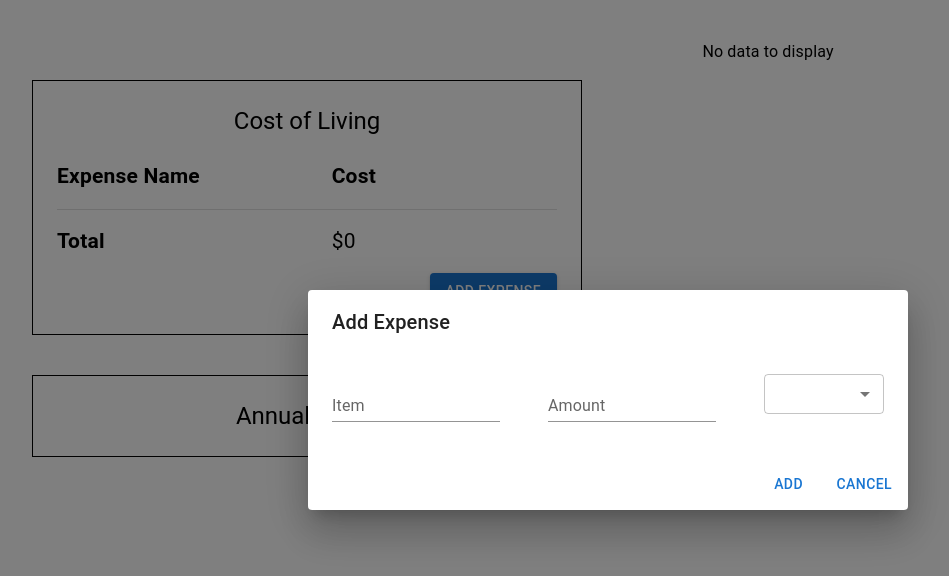
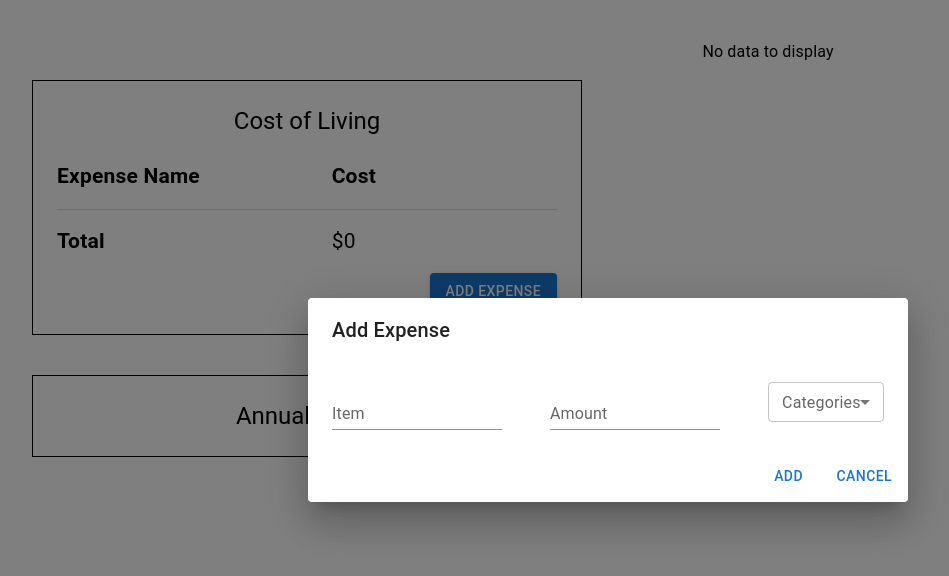
Before and after one commit to vknanavati/typescript-calculator, a React (Create React App) app: page / in a window 1280 px wide. Both pictures are taken after a click on the button "ADD EXPENSE". Shown: the top 576 px of the page, without its empty margins (32-981 px from the left). Built offline with nearby package versions, Linux system fonts and the light colour scheme.

Commit message:
changed width of FormControl, added inputLabel.

```diff
--- a/src/components/AddExpenseForm.tsx
+++ b/src/components/AddExpenseForm.tsx
@@ -1,4 +1,4 @@
-import { FormControl, Select, MenuItem, Dialog, DialogContent, DialogTitle, TextField, Box, Button, DialogActions, SelectChangeEvent } from "@mui/material";
+import { FormControl, Select, MenuItem, Dialog, DialogContent, DialogTitle, TextField, Box, Button, DialogActions, SelectChangeEvent, InputLabel } from "@mui/material";
 import { Expenses, HandleSetCategory, categories, FormSubmitted, ExpenseDescriptionError, ExpenseAmountError, HandleExpenseDescriptionChange, HandleExpenseAmountChange, IsEdit, DialogOpenState, HandleCloseExpense, SetExpenseDescription, SetExpenseAmount, HandleSaveExpense, selectedCategory } from "../types";
 
 interface AddExpenseFormProps {
@@ -53,10 +53,11 @@ export function AddExpenseForm({ selectedCategory, handleSetCategory, categories
                         onChange={handleExpenseAmountChange}
                     />
 
-                    <Box display={"flex"} justifyContent={"space-between"} mb={3}>
-                        <FormControl sx={{ width: 120 }} size="small">
+
+                        <FormControl sx={{ width: 150 }} size="small">
+                        <InputLabel>Categories</InputLabel>
                         <Select
-                            label="categories"
+                            label="Categories"
                             value={selectedCategory}
                             defaultValue=""
                             onChange={(e: SelectChangeEvent<string>) =>
@@ -71,8 +72,9 @@ export function AddExpenseForm({ selectedCategory, handleSetCategory, categories
                         </Select>
                         </FormControl>
                     </Box>
-                </Box>
+
             </DialogContent>
+
             <DialogActions>
                     <Button type="submit">Add</Button>
                     <Button onClick={onCloseExpense}>Cancel</Button>
```
